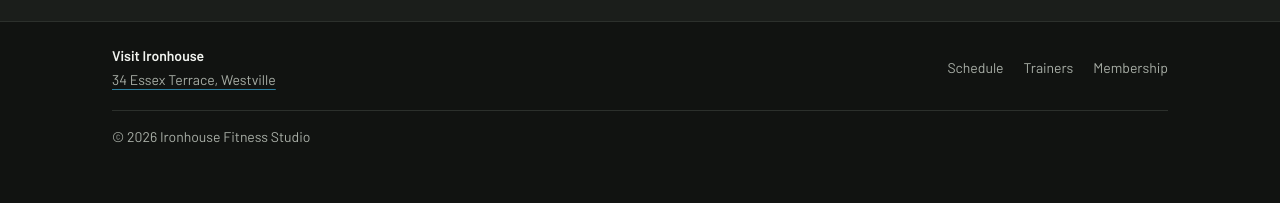
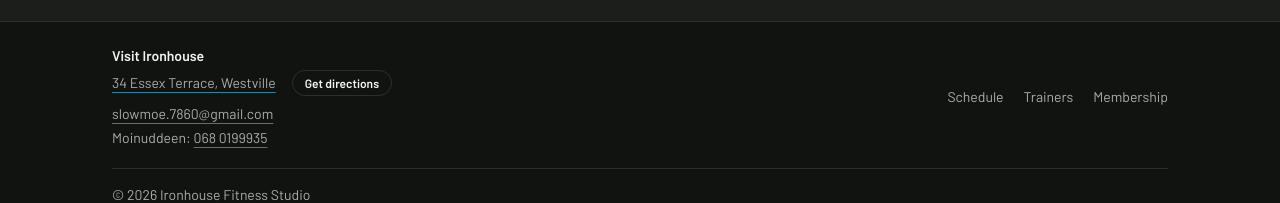
Before and after one commit to deeno2303-maker/iron-fitness, a React (Vite) app in the folder client/: page / in a window 1280 px wide. Shown: the part 5066-5269 px from the top of the page. Before the commit the page ends 5237 px from the top, so only its background shows below. Built offline with nearby package versions, Linux system fonts and the light colour scheme; no server answers.

Commit message:
Updated the Footer.jsx

```diff
--- a/client/src/components/Footer.jsx
+++ b/client/src/components/Footer.jsx
@@ -14,6 +14,32 @@ export default function Footer() {
               34 Essex Terrace, Westville
               <span className="sr-only"> (opens in Google Maps)</span>
             </a>
+            <a
+              href="https://www.google.com/maps/dir/?api=1&destination=34+Essex+Terrace%2C+Westville"
+              target="_blank"
+              rel="noopener noreferrer"
+              className="ml-4 inline-block rounded-full border border-iron px-3 py-1 text-xs font-bold text-chalk no-underline hover:border-blaze"
+            >
+              Get directions
+              <span className="sr-only"> (opens in Google Maps)</span>
+            </a>
+            <p className="mb-0 mt-2">
+              <a
+                href="mailto:slowmoe.7860@gmail.com"
+                className="text-muted underline decoration-blaze/60 underline-offset-4 hover:text-chalk"
+              >
+                slowmoe.7860@gmail.com
+              </a>
+            </p>
+            <p className="mb-0 mt-1">
+              <span className="text-muted">Moinuddeen: </span>
+              <a
+                href="tel:+27680199935"
+                className="text-muted underline decoration-blaze/60 underline-offset-4 hover:text-chalk"
+              >
+                068 0199935
+              </a>
+            </p>
           </div>
           <nav aria-label="Footer navigation">
             <ul className="m-0 flex list-none gap-5 p-0">
```
